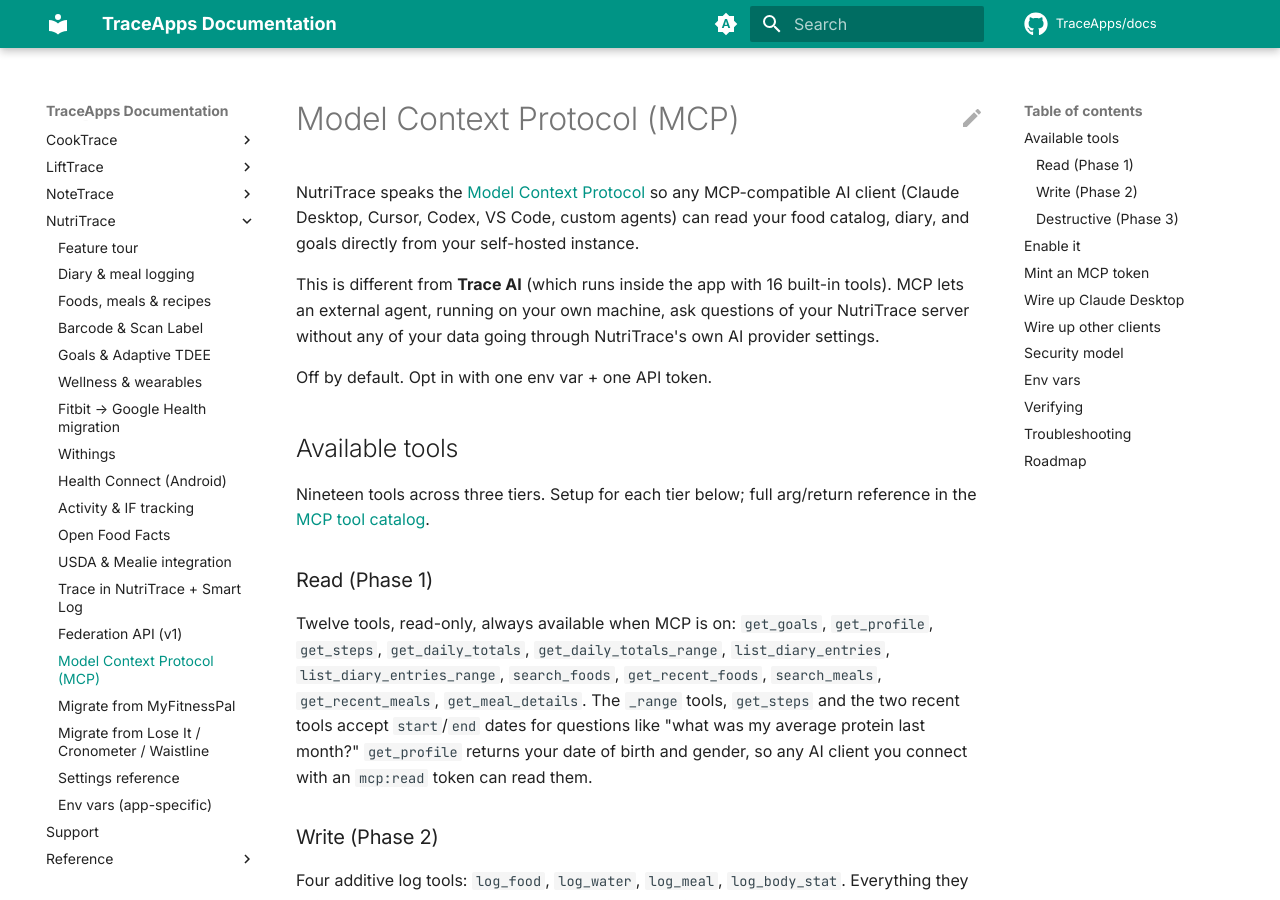
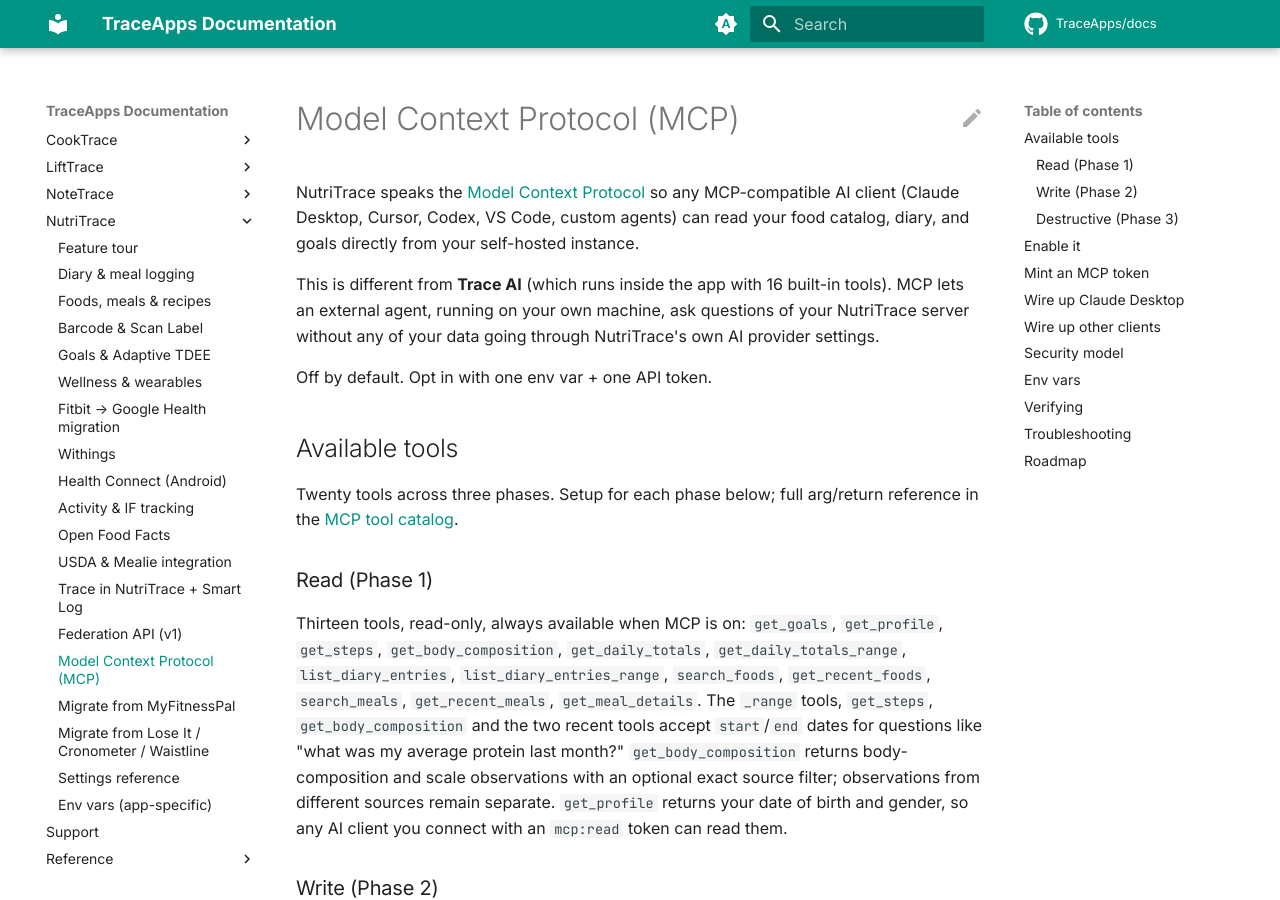
Before and after one commit to TraceApps/docs, an MkDocs documentation site: the page built from docs/nutritrace/mcp.md, in a window 1280 px wide and 900 px high. Built offline with MkDocs 1.6.1 and Material for MkDocs 9.7.7, drawn with Linux system fonts in a browser that asks for light colours; comment, search, counter and statistics services are not loaded; some of the changed text lies outside the part shown.

Commit message:
docs(nutritrace): add MCP body composition tool

```diff
--- a/docs/nutritrace/mcp.md
+++ b/docs/nutritrace/mcp.md
@@ -8,11 +8,11 @@ Off by default. Opt in with one env var + one API token.
 
 ## Available tools
 
-Nineteen tools across three tiers. Setup for each tier below; full arg/return reference in the [MCP tool catalog](../reference/mcp-tools.md).
+Twenty tools across three phases. Setup for each phase below; full arg/return reference in the [MCP tool catalog](../reference/mcp-tools.md).
 
 ### Read (Phase 1)
 
-Twelve tools, read-only, always available when MCP is on: `get_goals`, `get_profile`, `get_steps`, `get_daily_totals`, `get_daily_totals_range`, `list_diary_entries`, `list_diary_entries_range`, `search_foods`, `get_recent_foods`, `search_meals`, `get_recent_meals`, `get_meal_details`. The `_range` tools, `get_steps` and the two recent tools accept `start`/`end` dates for questions like "what was my average protein last month?" `get_profile` returns your date of birth and gender, so any AI client you connect with an `mcp:read` token can read them.
+Thirteen tools, read-only, always available when MCP is on: `get_goals`, `get_profile`, `get_steps`, `get_body_composition`, `get_daily_totals`, `get_daily_totals_range`, `list_diary_entries`, `list_diary_entries_range`, `search_foods`, `get_recent_foods`, `search_meals`, `get_recent_meals`, `get_meal_details`. The `_range` tools, `get_steps`, `get_body_composition` and the two recent tools accept `start`/`end` dates for questions like "what was my average protein last month?" `get_body_composition` returns body-composition and scale observations with an optional exact source filter; observations from different sources remain separate. `get_profile` returns your date of birth and gender, so any AI client you connect with an `mcp:read` token can read them.
 
 ### Write (Phase 2)
 
```
Also changed, not shown: other parts of docs/nutritrace/mcp.md (+1 -1 lines), docs/reference/mcp-tools.md (+4 -3 lines).
